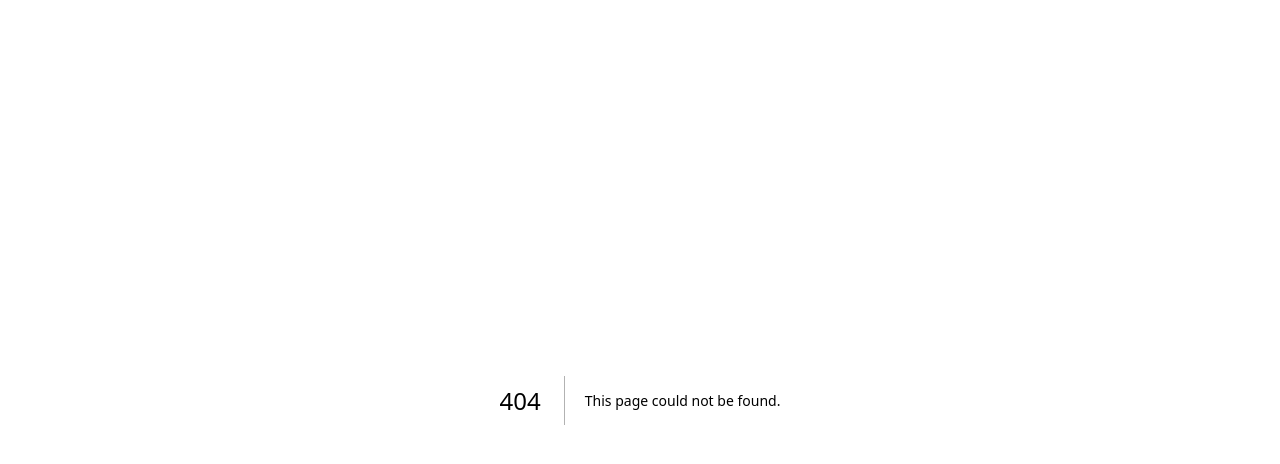
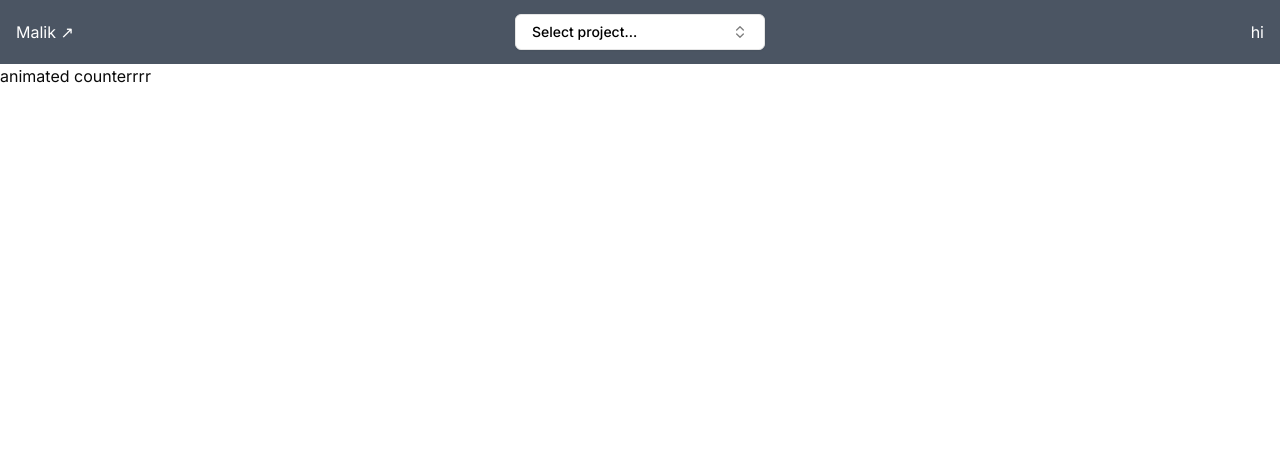
Before and after one commit to malikkotb/demos, a Next.js app: page /animated.counter in a window 1280 px wide. Before the commit this address had no page. Shown: the top 464 px of the page. Built offline with nearby package versions, Linux system fonts and the light colour scheme.

Commit message:
layout finished demos

```diff
--- a/app/animated-counter/page.tsx
+++ /dev/null
@@ -1,6 +0,0 @@
-
-export default function page() {
-  return (
-    <div>Animated Counter</div>
-  )
-}
--- /dev/null
+++ b/app/animated.counter/page.tsx
@@ -0,0 +1,7 @@
+import React from 'react'
+
+export default function page() {
+  return (
+    <div>animated counterrrr</div>
+  )
+}
--- a/app/layout.tsx
+++ b/app/layout.tsx
@@ -1,22 +1,30 @@
-import type { Metadata } from 'next'
-import { Inter } from 'next/font/google'
-import './globals.css'
+import type { Metadata } from "next";
+import { Inter } from "next/font/google";
+import "./globals.css";
+import { Combobox } from "@/components/ui/ComboBox";
 
-const inter = Inter({ subsets: ['latin'] })
+const inter = Inter({ subsets: ["latin"] });
 
 export const metadata: Metadata = {
-  title: 'Create Next App',
-  description: 'Generated by create next app',
-}
+  title: "Create Next App",
+  description: "Generated by create next app",
+};
 
 export default function RootLayout({
   children,
 }: {
-  children: React.ReactNode
+  children: React.ReactNode;
 }) {
   return (
     <html lang="en">
-      <body className={inter.className}>{children}</body>
+      <body className={inter.className}>
+        <nav className="flex text-white items-center p-4 py-8 justify-between h-[5vw] bg-gray-600 w-screen top-0 sticky">
+          <div className=" w-[8vw]">Malik ↗</div>
+          <Combobox />
+          <div className=" text-end w-[8vw]">hi</div>
+        </nav>
+        {children}
+      </body>
     </html>
-  )
+  );
 }
--- a/app/page.tsx
+++ b/app/page.tsx
@@ -1,14 +1,8 @@
-import { Combobox } from "@/components/ui/ComboBox"
 
 export default function Home() {
   return (
-   <main>
-    <nav className="flex text-white items-center p-4 py-8 justify-between h-[5vw] bg-gray-600 w-screen top-0 sticky">
-      <div className=" w-[8vw]">Malik ↗</div>
-      <Combobox />
-      <div className=" text-end w-[8vw]">hi</div>
-    </nav>
-    <div>Aniamted COunter</div>
-   </main>
-  )
+    <main>
+
+    </main>
+  );
 }
--- /dev/null
+++ b/app/transition/page.tsx
@@ -0,0 +1,7 @@
+import React from 'react'
+
+export default function page() {
+  return (
+    <div>transitionn </div>
+  )
+}
--- a/components/ui/ComboBox.tsx
+++ b/components/ui/ComboBox.tsx
@@ -1,6 +1,8 @@
 "use client";
 import * as React from "react";
-import { CaretSortIcon, CheckIcon } from "@radix-ui/react-icons";
+import { Check, ChevronsUpDown } from "lucide-react";
+import { useRouter } from 'next/navigation'
+
 import { cn } from "@/lib/utils";
 import { Button } from "@/components/ui/button";
 import {
@@ -18,31 +20,21 @@ import {
 
 const frameworks = [
   {
-    value: "animatedCounter",
-    label: "animatedCounter",
+    value: "animated.counter",
+    label: "Animated Counter",
   },
-  {
-    value: "sveltekit",
-    label: "SvelteKit",
-  },
-  {
-    value: "nuxt.js",
-    label: "Nuxt.js",
-  },
-  {
-    value: "remix",
-    label: "Remix",
-  },
-  {
-    value: "astro",
-    label: "Astro",
-  },
+//   {
+//     value: "transition",
+//     label: "Transition",
+//   },
+
 ];
 
-export function Combobox() {
+export function Combobox({ setProject }: any) {
   const [open, setOpen] = React.useState(false);
   const [value, setValue] = React.useState("");
-
+  const [dummy, setDummy] = React.useState(0)
+  const router = useRouter()
   return (
     <Popover open={open} onOpenChange={setOpen}>
       <PopoverTrigger asChild>
@@ -50,21 +42,19 @@ export function Combobox() {
           variant="outline"
           role="combobox"
           aria-expanded={open}
-          className="w-[200px] justify-between
-          bg-transparent text-white rounded-full
-          hover:bg-transparent hover:text-white
-           border-none hover:bg-opacity-50 bg-opacity-30
-          "
+        //   onClick={() => handleClick()}
+          className="w-[250px] text-black justify-between"
         >
+
           {value
             ? frameworks.find((framework) => framework.value === value)?.label
-            : "Select a project..."}
-          <CaretSortIcon className="ml-2 h-4 w-4 shrink-0 opacity-50" />
+            : "Select project..."}
+          <ChevronsUpDown className="ml-2 h-4 w-4 shrink-0 opacity-50" />
         </Button>
       </PopoverTrigger>
       <PopoverContent className="w-[200px] p-0">
         <Command>
-          <CommandInput placeholder="Search projects..." className="h-9" />
+          <CommandInput placeholder="Search framework..." />
           <CommandEmpty>No framework found.</CommandEmpty>
           <CommandGroup>
             {frameworks.map((framework) => (
@@ -72,19 +62,18 @@ export function Combobox() {
                 key={framework.value}
                 value={framework.value}
                 onSelect={(currentValue) => {
-                  console.log("currentValue", currentValue);
-                  console.log("value", value);
-                    setValue(currentValue === value ? "" : currentValue);
-                    setOpen(false);
+                  setValue(currentValue === value ? "" : currentValue);
+                  setOpen(false);
+                  router.push('/' + currentValue)
                 }}
               >
-                {framework.label}
-                <CheckIcon
+                <Check
                   className={cn(
-                    "ml-auto h-4 w-4",
+                    "mr-2 h-4 w-4",
                     value === framework.value ? "opacity-100" : "opacity-0"
                   )}
                 />
+                {framework.label}
               </CommandItem>
             ))}
           </CommandGroup>
--- a/package.json
+++ b/package.json
@@ -16,6 +16,7 @@
     "class-variance-authority": "^0.7.0",
     "clsx": "^2.1.0",
     "cmdk": "^0.2.0",
+    "lucide-react": "^0.309.0",
     "next": "14.0.4",
     "react": "^18",
     "react-dom": "^18",
```
Also changed, not shown: 1 other file (tests, documents, lock files or other folders).
